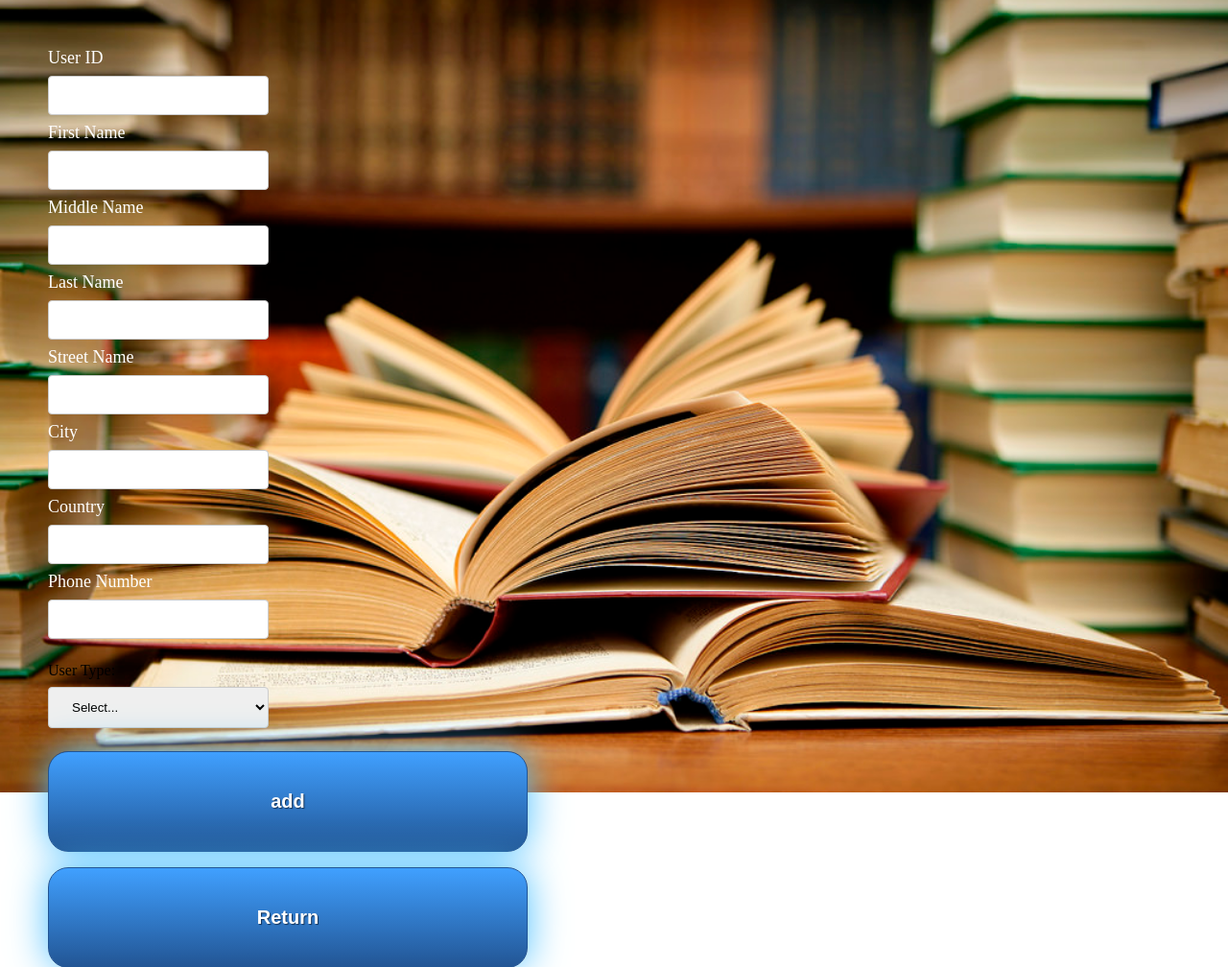
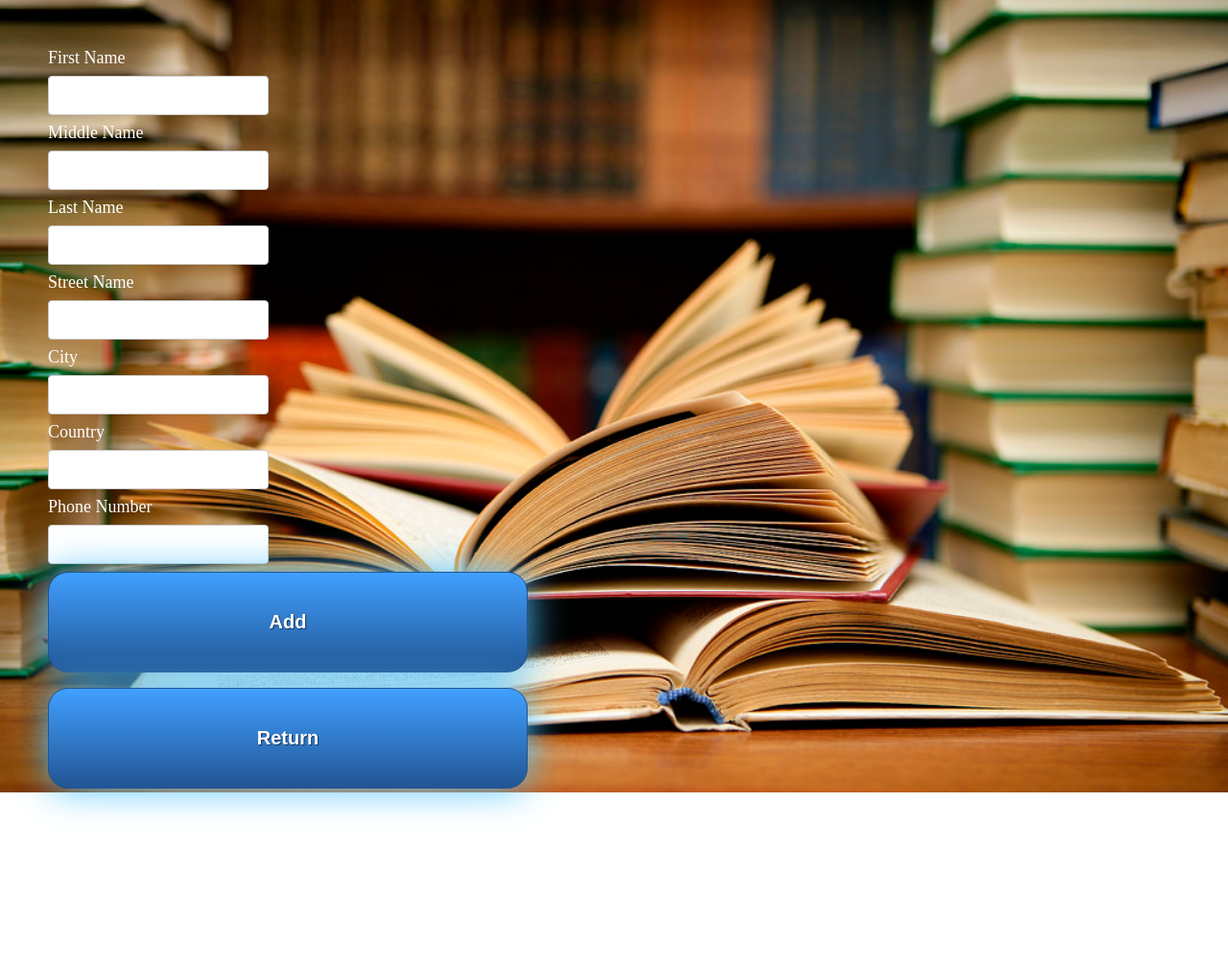
Before and after one commit to eddyxq/471, a PHP site: page /adminAddUser.php in a window 1280 px wide. Shown: the top 1008 px of the page at 96% size. After the commit the page ends 848 px from the top, so only its background shows below. Run offline with PHP 8.4, Linux system fonts and the light colour scheme.

Commit message:
Revert "Adding user includes ID and adds a member"
This reverts commit 6151192b32260194939e3078cbe5c5a3aa126048.

```diff
--- a/webserver/adminAddUser.php
+++ b/webserver/adminAddUser.php
@@ -56,10 +56,7 @@
 	</style>
 	<body>
 		<div>
-
-
 			<form action="addingUser.php" method="post">
-			 <font size="4" color="#ffffff">User ID</font><input type="text" name="UserID"><br>
 			   <font size="4" color="#ffffff">First Name</font><input type="text" name="first_name"><br>
 			   <font size="4" color="#ffffff">Middle Name</font><input type="text" name="middle_name"><br>
 			   <font size="4" color="#ffffff">Last Name</font><input type="text" name="last_name"><br>
@@ -67,18 +64,7 @@
 			   <font size="4" color="#ffffff">City</font><input type="text" name="city"><br>
 			   <font size="4" color="#ffffff">Country</font><input type="text" name="country"><br>
 			   <font size="4" color="#ffffff">Phone Number</font><input type="text" name="phone_number"><br>
-
-
-				<p>
-				User Type:
-				<select name="formUserType">
-				<option value="">Select...</option>
-				<option value="member">Member</option>
-				  <option value="Librarian">Librarian</option>
-				</select>
-				</p>
-
-				 <input type="submit" value="add">
+			   <input type="submit" value="Add">
 			</form>
 
 			<form action="admin.php">
--- a/webserver/librarian.php
+++ b/webserver/librarian.php
@@ -7,7 +7,7 @@
 				<h1><p><font size="7" color="#ffffff">Welcome Back Librarian</font></p></h1>
 
 				<a class="button" href="underconstruction.php">Search Book</a>
-				<a class="button" href="searchMemberEnterID.php">Search Member</a>
+				<a class="button" href="underconstruction.php">Search Member</a>
 				<a class="button" href="lendbook.php">Lend Book</a>
 				<a class="button" href="returnbook.php">Return Book</a>
 				<a class="button" href="addInventory.php">Add to Inventory</a>
--- a/webserver/searchUser.php
+++ b/webserver/searchUser.php
@@ -29,13 +29,14 @@
 									. "    `member`,\n"
 									. "    `borrows`\n"
 									. "WHERE\n"
-									. "    member.UserID = '".$UserID."' AND member.UserID = user.UserID  AND member.UserID = borrows.UserID AND borrows.Date_Returned = 00-00-0000\n"
+									. "    member.UserID = 1 AND member.UserID = borrows.UserID AND borrows.Date_Returned = 00-00-0000\n"
 									. "GROUP BY\n"
 									. "    UserID\n"
 									. "HAVING\n"
 									. "    Numb_Of_Books_Borrowed > 0");
 
 		echo '<style type="text/css">'.file_get_contents('main.css').'</style>';
+
 		echo "<table border='1'>
 		<tr>
 		<th>User ID</th>
```
Also changed, not shown: webserver/addingUser.php (+2 -15 lines).
